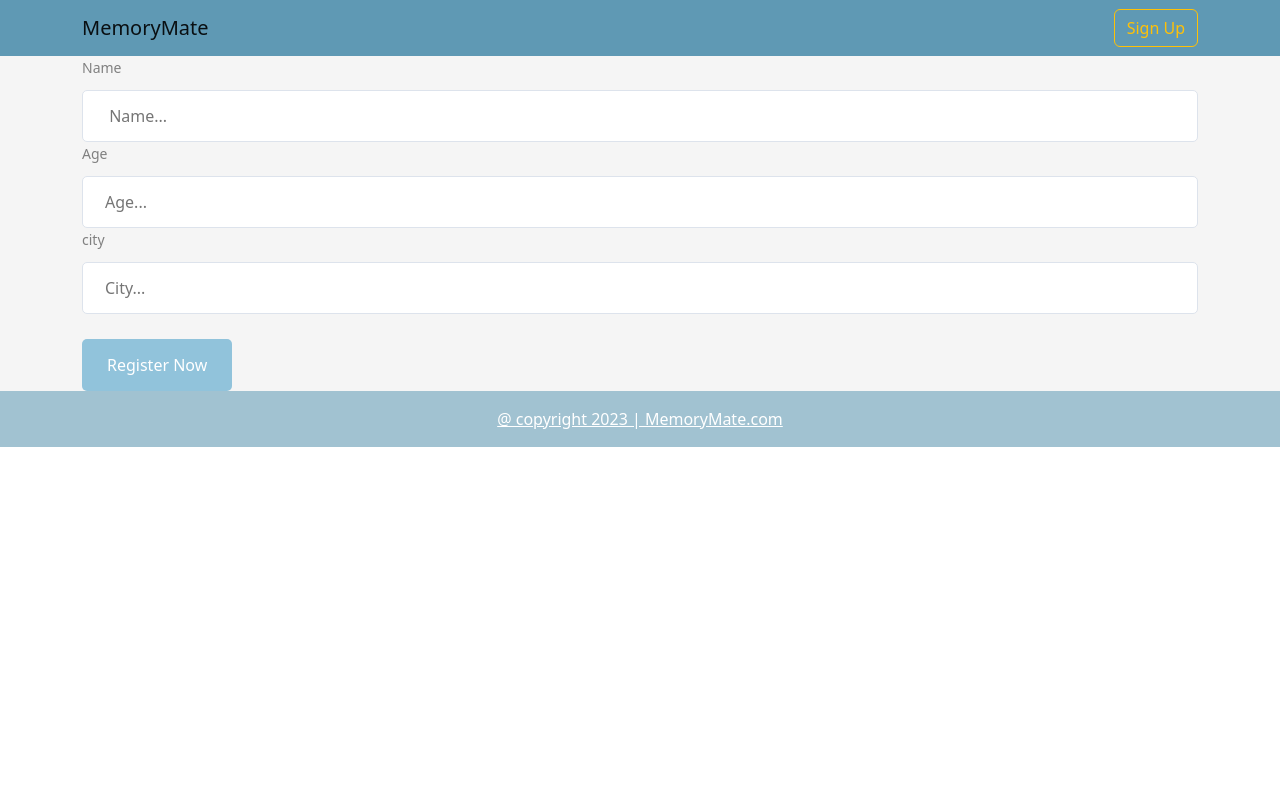
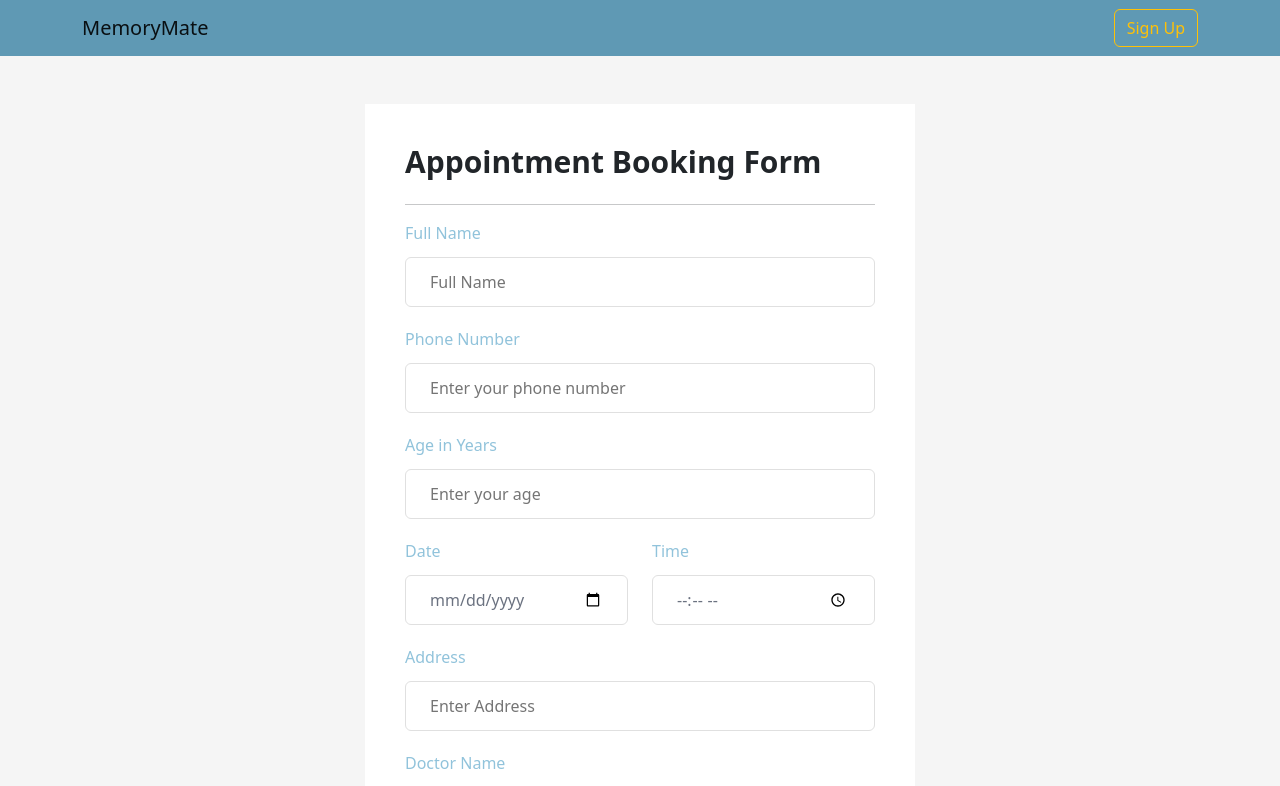
Before and after one commit to hammadShamir/memorymate, a React (Create React App) app: page /appointment in a window 1280 px wide. Shown: the top 786 px of the page. Built offline with nearby package versions, Linux system fonts and the light colour scheme.

Commit message:
doctor appointment added

```diff
--- a/src/App.js
+++ b/src/App.js
@@ -8,6 +8,7 @@ import 'bootstrap/dist/css/bootstrap.min.css';
 import 'bootstrap/dist/js/bootstrap.min.js';
 import Footer from './components/Footer';
 import Appointment from './components/Appointment';
+import Dashboard from './components/Dashboard'
 
 function App() {
   return (
@@ -19,6 +20,7 @@ function App() {
             <Route exact path="/appointment" element={<Appointment />} />
             <Route exact path="/" element={<SignUp />} />
             <Route exact path="/signin" element={<SignIn />} />
+            <Route exact path="/dashboard" element={<Dashboard />} />
           </Routes>
         </div>
         <Footer />
--- a/src/components/Appointment.js
+++ b/src/components/Appointment.js
@@ -1,12 +1,18 @@
 import React, { useState } from 'react'
 import db from '../Firebase';
+import '../cssfiles/appointment.css'
+
+
 const Appointment = () => {
     const [formData, setFormData] = useState({
+
         name: "",
+        phone:"",
         age: "",
-        city: "",
-        day: "",
-        time: "",
+        email:"",
+        date:"",
+        time:"",
+        Address:"",
         drName: "",
     })
     const handleSubmit = (event) => {
@@ -25,18 +31,21 @@ const Appointment = () => {
             })
     };
     return (
-        <div>
+
+<div class="formbold-main-wrapper">
+
+  <div class="formbold-form-wrapper">
+  <h2 style={{ fontWeight: 'bold', fontSize: '30px' }} className="  mb-4">Appointment Booking Form</h2>
+    <hr/>
     <form >
-                <div>
-                    <label for="firstname" className="formbold-form-label">
-                        Name
-                    </label>
+      <div class="formbold-mb-5">
+        <label for="name" class="formbold-form-label"> Full Name </label>
         <input
           type="text"
-                        name="firstname"
-                        id="firstname"
-                        placeholder=' Name...'
-                        className="formbold-form-input"
+          name="name"
+          id="name"
+          placeholder="Full Name"
+          class="formbold-form-input"
            onChange={(e) => {
                           setFormData(
                                 { ...formData, name: e.target.value }
@@ -44,16 +53,29 @@ const Appointment = () => {
                        }}
         />
       </div>
-                <div>
-                    <label for="firstname" className="formbold-form-label">
-                        Age
-                    </label>
+      <div class="formbold-mb-5">
+        <label for="phone" class="formbold-form-label"> Phone Number </label>
         <input
           type="text"
-                        name="firstname"
-                        id="firstname"
-                        placeholder='Age...'
-                        className="formbold-form-input"
+          name="phone"
+          id="phone"
+          placeholder="Enter your phone number"
+          class="formbold-form-input"
+          onChange={(e) => {
+            setFormData(
+                  { ...formData, phone: e.target.value }
+             )
+         }}
+        />
+      </div>
+      <div class="formbold-mb-5">
+        <label for="email" class="formbold-form-label"> Age in Years </label>
+        <input
+          type="number"
+          name="age"
+          id="age"
+          placeholder="Enter your age"
+          class="formbold-form-input"
           onChange={(e) => {
             setFormData(
                   { ...formData, age: e.target.value }
@@ -61,26 +83,163 @@ const Appointment = () => {
          }}
         />
       </div>
-                <div>
-                    <label for="firstname" className="formbold-form-label">
-                        city
-                    </label>
+      <div class="flex flex-wrap formbold--mx-3">
+        <div class="w-full sm:w-half formbold-px-3">
+          <div class="formbold-mb-5 w-full">
+            <label for="date" class="formbold-form-label"> Date </label>
             <input
-                        type="text"
-                        name="firstname"
-                        id="firstname"
-                        placeholder='City...'
-                        className="formbold-form-input"
+              type="date"
+              name="date"
+              id="date"
+              class="formbold-form-input"
               onChange={(e) => {
                 setFormData(
-                                { ...formData, city: e.target.value }
+                      { ...formData, date: e.target.value }
                  )
              }}
             />
           </div>
-                <button onClick={handleSubmit} className="formbold-btn btn_lg">Register Now</button>
+        </div>
+        <div class="w-full sm:w-half formbold-px-3">
+          <div class="formbold-mb-5">
+            <label for="time" class="formbold-form-label"> Time </label>
+            <input
+              type="time"
+              name="time"
+              id="time"
+              class="formbold-form-input"
+              onChange={(e) => {
+                setFormData(
+                      { ...formData, time: e.target.value }
+                 )
+             }}
+            />
+          </div>
+        </div>
+      </div>
+
+      <div class="formbold-mb-5">
+        <label for="name" class="formbold-form-label"> Address </label>
+        <input
+                type="text"
+                name="area"
+                id="area"
+                placeholder="Enter Address"
+                class="formbold-form-input"
+                onChange={(e) => {
+                    setFormData(
+                          { ...formData, address: e.target.value }
+                     )
+                 }}
+              />
+      </div>
+
+      <div class="formbold-mb-5">
+        <label for="name" class="formbold-form-label"> Doctor Name </label>
+        <input
+                type="text"
+                name="drName"
+                id="drName"
+                placeholder="Enter Doctor Name"
+                class="formbold-form-input"
+                onChange={(e) => {
+                    setFormData(
+                          { ...formData, drName: e.target.value }
+                     )
+                 }}
+              />
+      </div>
+
+      <div>
+        <button class="formbold-btn">Book Appointment</button>
+      </div>
     </form>
   </div>
+</div>
+
+
+
+
+
+
+
+
+
+
+
+
+
+
+
+
+
+
+
+
+
+
+
+
+
+
+
+
+        // <div>
+        //     <form >
+        //         <div>
+        //             <label for="firstname" className="formbold-form-label">
+        //                 Name
+        //             </label>
+        //             <input
+        //                 type="text"
+        //                 name="firstname"
+        //                 id="firstname"
+        //                 placeholder=' Name...'
+        //                 className="formbold-form-input"
+        //                 onChange={(e) => {
+        //                     setFormData(
+        //                         { ...formData, name: e.target.value }
+        //                     )
+        //                 }}
+        //             />
+        //         </div>
+        //         <div>
+        //             <label for="firstname" className="formbold-form-label">
+        //                 Age
+        //             </label>
+        //             <input
+        //                 type="text"
+        //                 name="firstname"
+        //                 id="firstname"
+        //                 placeholder='Age...'
+        //                 className="formbold-form-input"
+        //                 onChange={(e) => {
+        //                     setFormData(
+        //                         { ...formData, age: e.target.value }
+        //                     )
+        //                 }}
+        //             />
+        //         </div>
+        //         <div>
+        //             <label for="firstname" className="formbold-form-label">
+        //                 city
+        //             </label>
+        //             <input
+        //                 type="text"
+        //                 name="firstname"
+        //                 id="firstname"
+        //                 placeholder='City...'
+        //                 className="formbold-form-input"
+        //                 onChange={(e) => {
+        //                     setFormData(
+        //                         { ...formData, city: e.target.value }
+        //                     )
+        //                 }}
+        //             />
+        //         </div>
+        //         <button onClick={handleSubmit} className="formbold-btn btn_lg">Register Now</button>
+        //     </form>
+        // </div>
     )
 }
 
--- /dev/null
+++ b/src/components/Dashboard.js
@@ -0,0 +1,11 @@
+import React from 'react'
+
+ const dashboard = () => {
+  return (
+    <div>
+        <button>Appointment</button>
+    </div>
+  )
+}
+
+export default dashboard;
--- a/src/components/SignIn.js
+++ b/src/components/SignIn.js
@@ -1,16 +1,21 @@
 import React, { useState } from 'react';
 import { auth } from '../Firebase'
+import { useNavigate } from 'react-router-dom';
 
 function SignIn() {
   const [email, setEmail] = useState('');
   const [password, setPassword] = useState('');
-
+  let navigate = useNavigate();
   const handleSignIn = async (event) => {
     event.preventDefault();
 
     try {
       await auth.signInWithEmailAndPassword(email, password);
       console.log('Logged in successfully');
+
+      navigate("/appointment");
+
+
     } catch (error) {
       console.error(error);
     }
--- /dev/null
+++ b/src/cssfiles/appointment.css
@@ -0,0 +1,87 @@
+.formbold-mb-5 {
+    margin-bottom: 20px;
+  }
+  .formbold-pt-3 {
+    padding-top: 12px;
+  }
+  .formbold-main-wrapper {
+    display: flex;
+    align-items: center;
+    justify-content: center;
+    padding: 48px;
+  }
+
+  .formbold-form-wrapper {
+    margin: 0 auto;
+    max-width: 550px;
+    width: 100%;
+    background: white;
+  }
+  .formbold-form-label {
+    display: block;
+    font-weight: 500;
+    font-size: 16px;
+    color: #91c3db;
+    margin-bottom: 12px;
+  }
+  .formbold-form-label-2 {
+    font-weight: 600;
+    font-size: 20px;
+    margin-bottom: 20px;
+  }
+
+  .formbold-form-input {
+    width: 100%;
+    padding: 12px 24px;
+    border-radius: 6px;
+    border: 1px solid #e0e0e0;
+    background: white;
+    font-weight: 500;
+    font-size: 16px;
+    color: #6b7280;
+    outline: none;
+    resize: none;
+  }
+  .formbold-form-input:focus {
+    border-color:  #91c3db;
+    box-shadow: 0px 3px 8px rgba(0, 0, 0, 0.05);
+  }
+
+  .formbold-btn {
+    text-align: center;
+    font-size: 16px;
+    border-radius: 6px;
+    padding: 14px 32px;
+    border: none;
+    font-weight: 600;
+    background-color: #91c3db;
+    color: white;
+    width: 100%;
+    cursor: pointer;
+  }
+  .formbold-btn:hover {
+    box-shadow: 0px 3px 8px rgba(0, 0, 0, 0.05);
+  }
+
+  .formbold--mx-3 {
+    margin-left: -12px;
+    margin-right: -12px;
+  }
+  .formbold-px-3 {
+    padding-left: 12px;
+    padding-right: 12px;
+  }
+  .flex {
+    display: flex;
+  }
+  .flex-wrap {
+    flex-wrap: wrap;
+  }
+  .w-full {
+    width: 100%;
+  }
+  @media (min-width: 540px) {
+    .sm\:w-half {
+      width: 50%;
+    }
+  }
```
Lines whose indentation alone changed are shown as unchanged.
